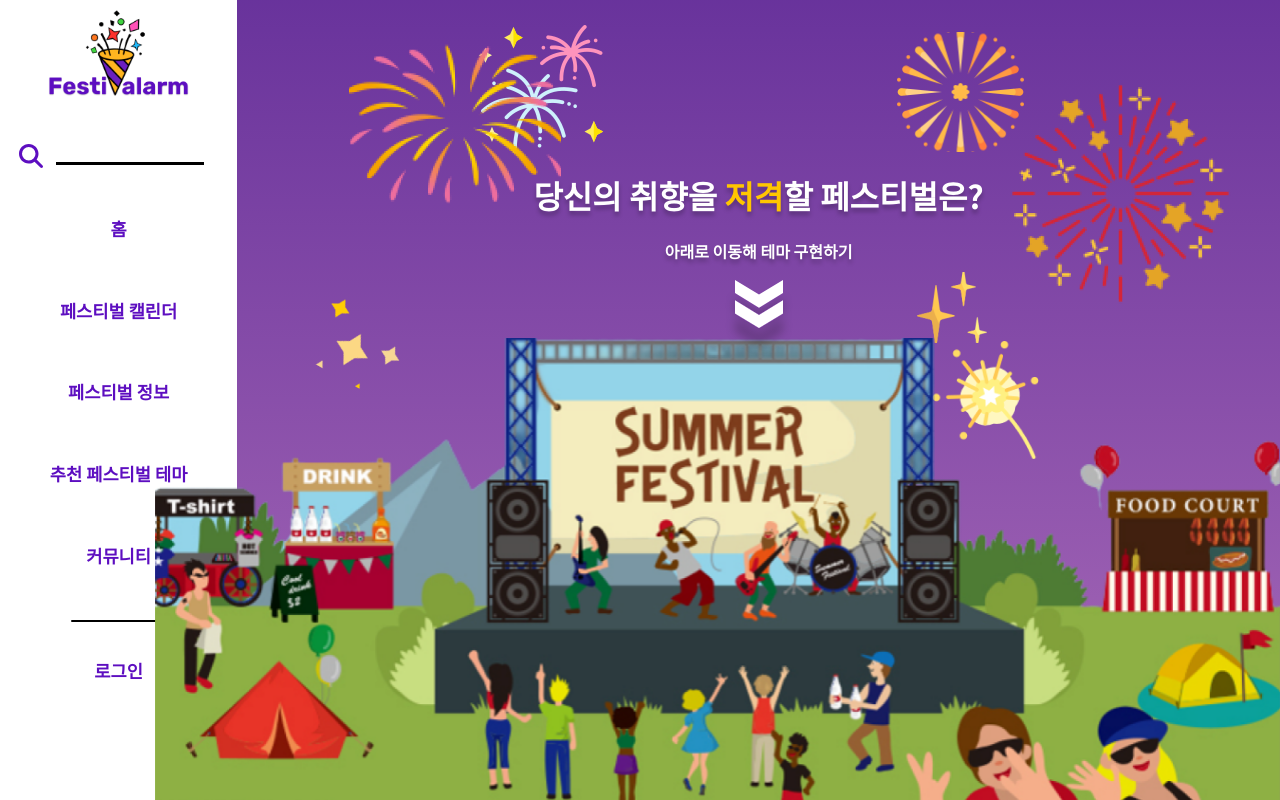
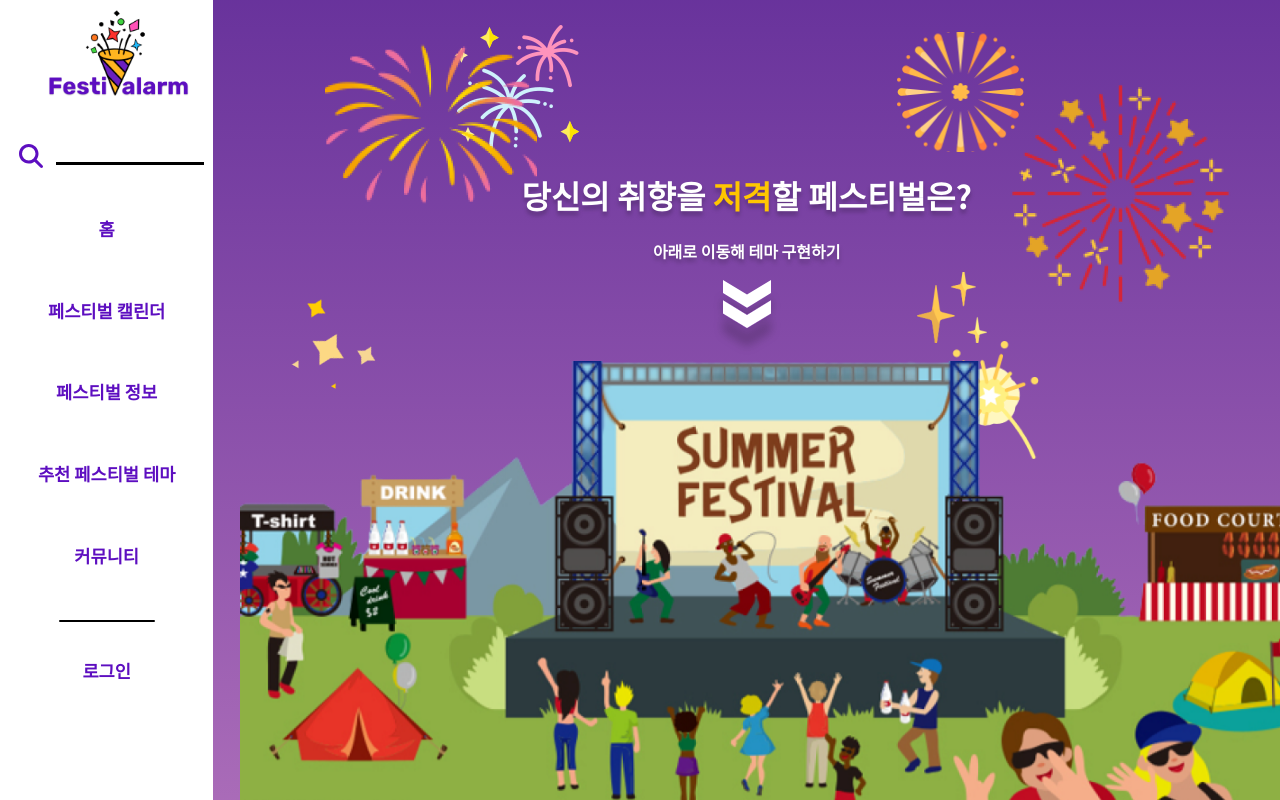
Before and after one commit to soyeons/MUTSA_team_Soyeon, a React (Create React App) app: page / in a window 1280 px wide. Built offline with nearby package versions, Linux system fonts and the light colour scheme.

Commit message:
[fix] 메인페이지 화면 비율 통일

```diff
--- a/src/Main.css
+++ b/src/Main.css
@@ -16,16 +16,16 @@
 	background-color: white;
 	color: #5d0ec0;
 	height: 100vh;
-	width: 18.2rem;
+	width: 20%;
 	background-repeat: repeat;
 }
 
 .main .mainImg {
 	position: fixed;
 	bottom: 0rem;
-	width: 70.33rem;
+	width: 83.4%;
 	z-index: 1;
-	right: 0;
+	margin-left: 15rem;
 }
 
 .main .mainContent {
```
